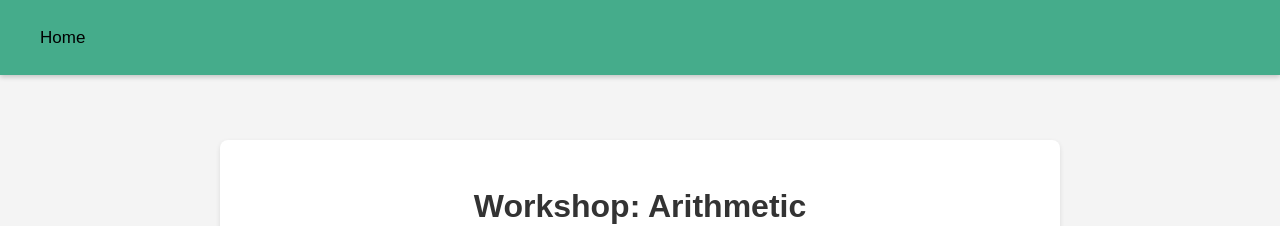
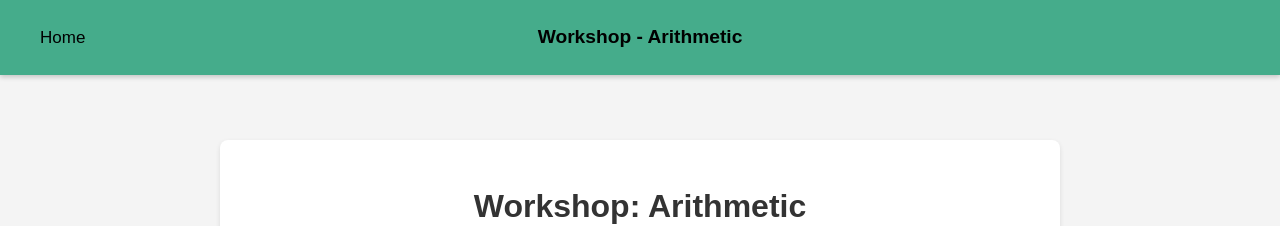
Before and after one commit to probe973/pha-4010y, a Jekyll site: the page built from workshops/1qs.md, in a window 1280 px wide. Shown: the top 226 px of the page. Built offline with Jekyll 4.4.1, drawn with Linux system fonts in a browser that asks for light colours; our own code applies the rules of GitHub Pages for plain Markdown files.

Commit message:
Update 1qs.md

```diff
--- a/workshops/1qs.md
+++ b/workshops/1qs.md
@@ -1,6 +1,6 @@
 ---
 layout: default
-title: Workshop: Arithmetic
+title: Workshop - Arithmetic
 ---
 
 <h1>Workshop: Arithmetic</h1>
```
